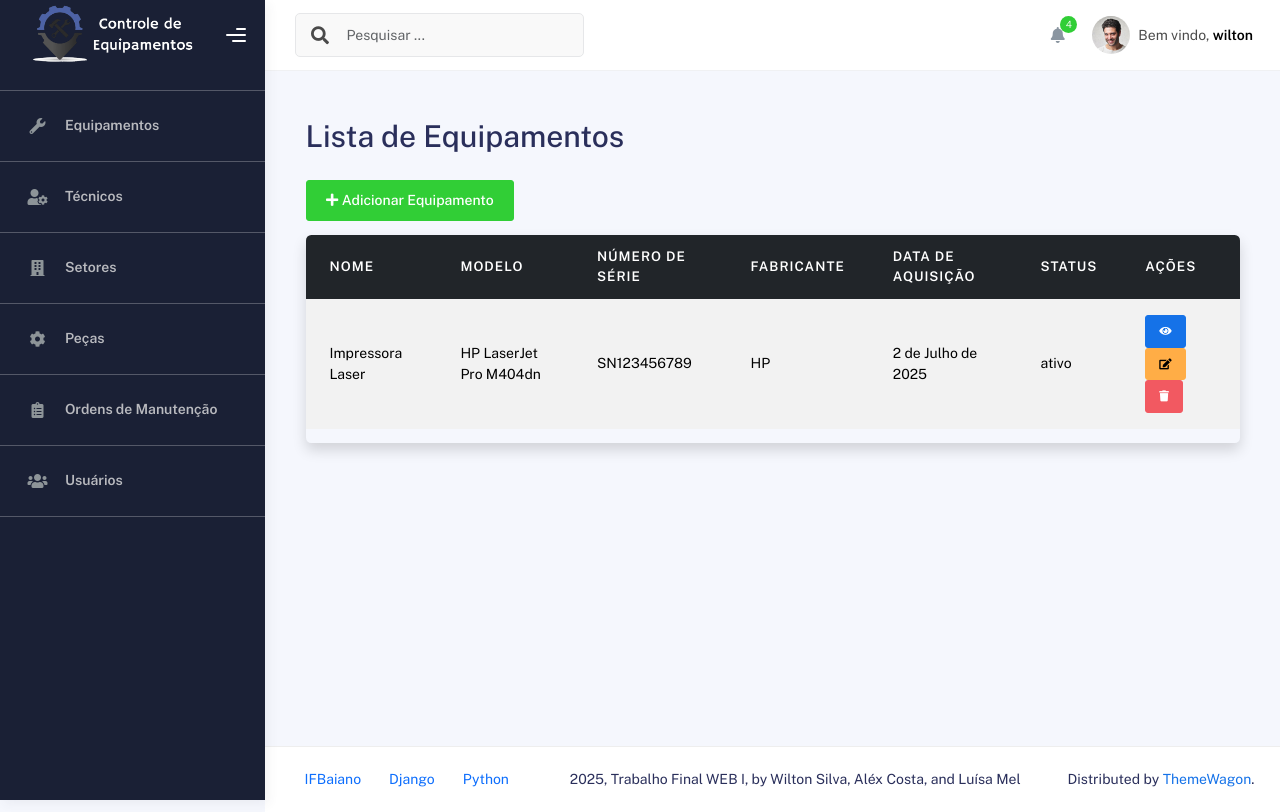
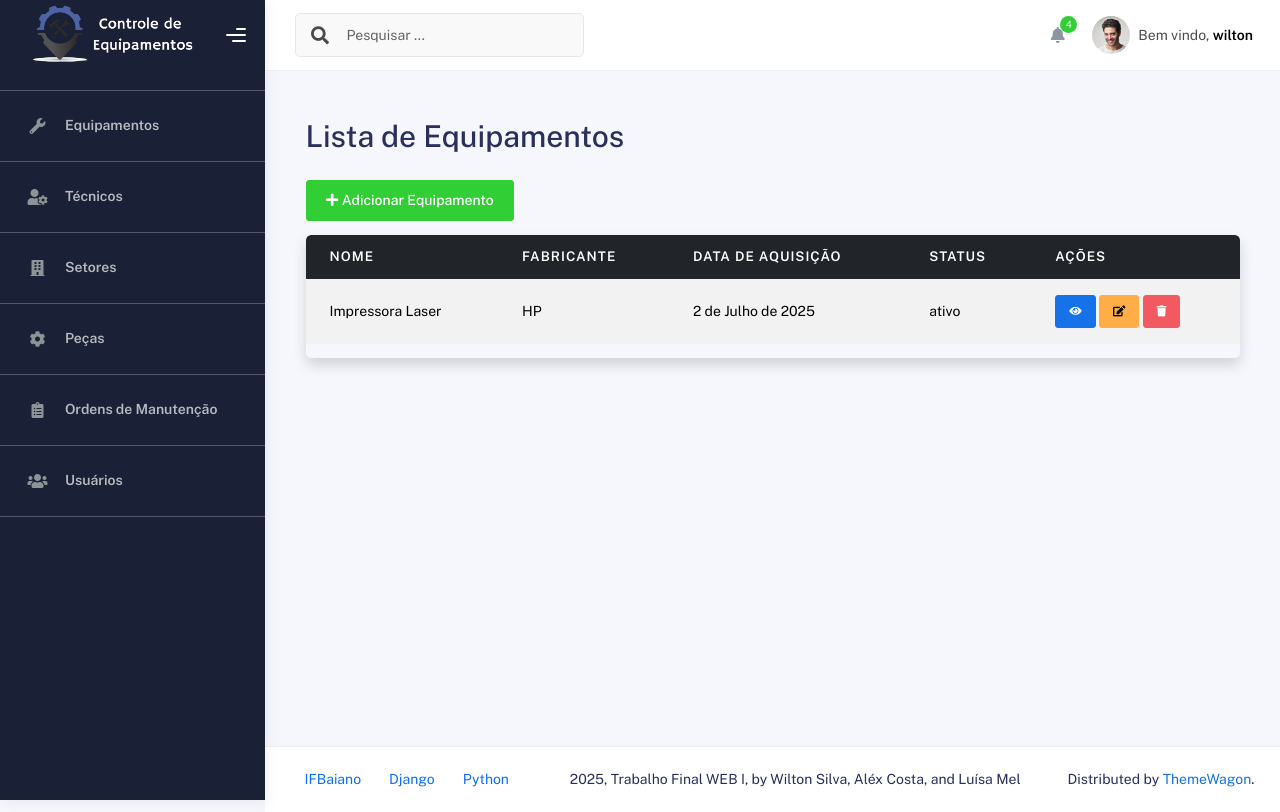
Before and after one commit to WiltonSR85/Controle-Manuten-o-de-equipamentos, a Django app: page / in a window 1280 px wide. Run offline with Django 5.2, Linux system fonts and the light colour scheme; a user stored in the database is signed in; data comes from the database, SQL or seed files in the repository; both versions use the stored data as it was after the commit; some libraries are stand-ins or nearby versions.

Commit message:
Ajustes no template

```diff
--- a/templates/accounts/editar_usuario.html
+++ b/templates/accounts/editar_usuario.html
@@ -9,6 +9,7 @@
     {% csrf_token %}
     {{form}}
 
+    <br>
     <button type="submit" class="btn btn-dark">Enviar</button>
 
     <a href="/accounts/" class="btn btn-dark">Voltar</a>
--- a/templates/equipamentos/listar_equipamentos.html
+++ b/templates/equipamentos/listar_equipamentos.html
@@ -13,8 +13,6 @@
             <thead class="table-dark">
                 <tr>
                     <th>Nome</th>
-                    <th>Modelo</th>
-                    <th>Número de série</th>
                     <th>Fabricante</th>
                     <th>Data de Aquisição</th>
                     <th>Status</th>
@@ -25,8 +23,6 @@
                 {% for equipamento in equipamentos %}
                 <tr>
                     <td>{{ equipamento.nome }}</td>
-                    <td>{{ equipamento.modelo }}</td>
-                    <td>{{ equipamento.numero_serie }}</td>
                     <td>{{ equipamento.fabricante }}</td>
                     <td>{{ equipamento.data_aquisicao }}</td>
                     <td>{{ equipamento.status }}</td>
@@ -39,7 +35,7 @@
                             <i class="fas fa-edit"></i>
                         </a>
 
-                        <a href="/equipamentos/deleteequipamento/{{ equipamento.id }}/" class="btn btn-sm btn-danger">
+                        <a href="/equipamentos/deleteequipamento/{{ equipamento.id }}/" class="btn btn-sm btn-danger"  onclick="return confirm('Tem certeza que deseja excluir este equipamento?');">
                             <i class="fas fa-trash"></i>
                         </a>
                     </td>
```
Also changed, not shown: templates/login.html (+0 -8 lines), db.sqlite3.
